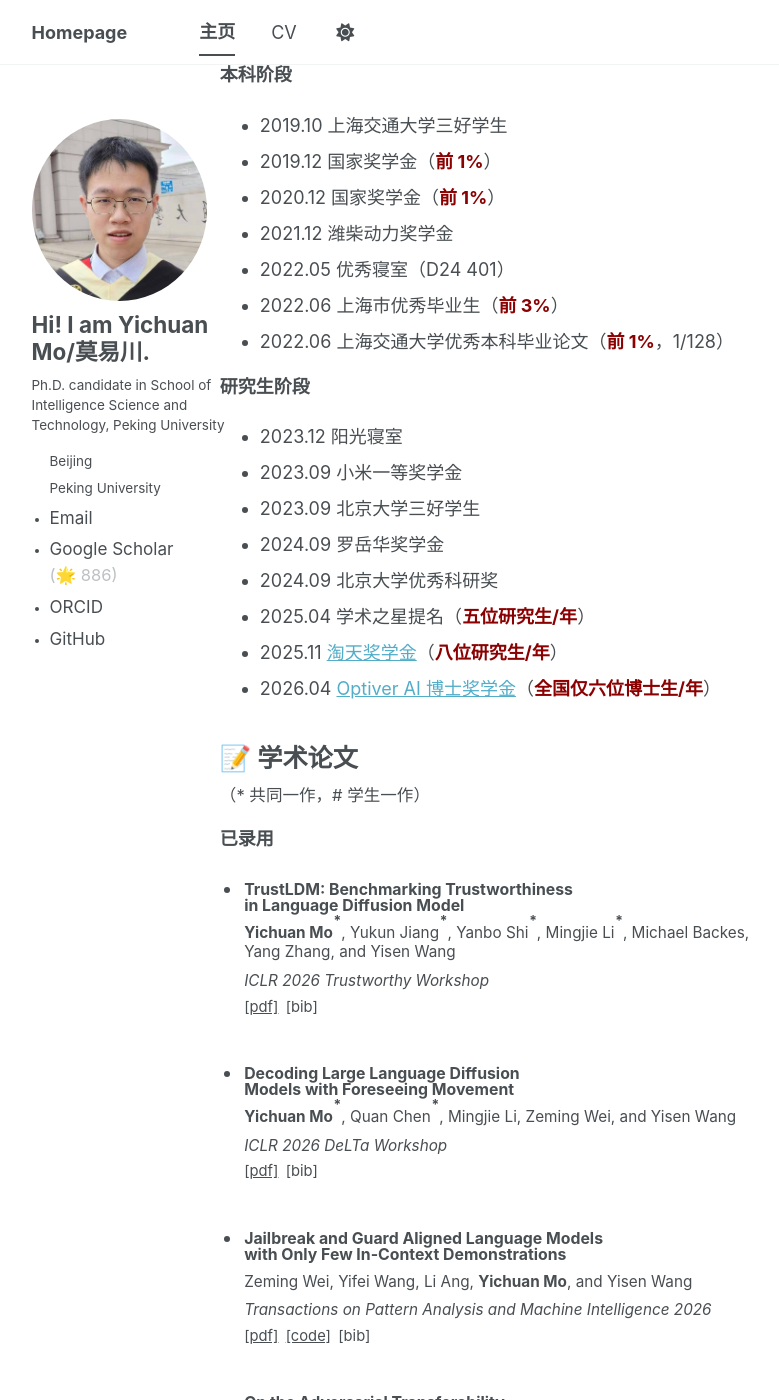
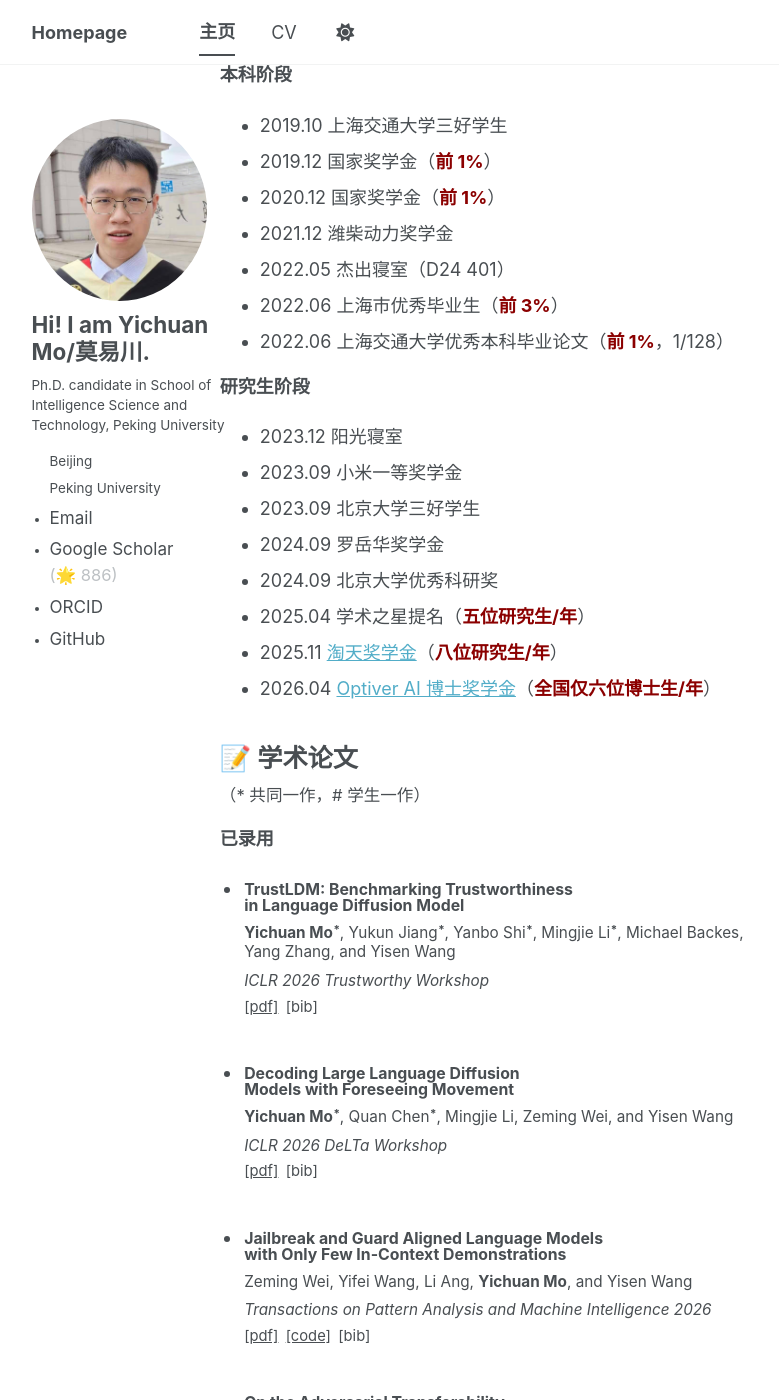
Before and after one commit to mo666666/mo666666.github.io, a Jekyll site: the page built from _pages/about-zh.md, in a window 1280 px wide and 1400 px high, scrolled down 596 px. Shown: the whole window, without its empty margins (164-943 px from the left). Built offline with Jekyll 4.4.1, drawn with Linux system fonts in a browser that asks for light colours; a script bundle is joined from its source files by our own code; library files that are not in the unit come from our copies.

Commit message:
solve * too high

```diff
--- a/_pages/about-zh.md
+++ b/_pages/about-zh.md
@@ -33,7 +33,7 @@ author_profile: true
   <li>2019.12 国家奖学金（<strong style="color: #8B0000;">前 1%</strong>）</li>
   <li>2020.12 国家奖学金（<strong style="color: #8B0000;">前 1%</strong>）</li>
   <li>2021.12 潍柴动力奖学金</li>
-  <li>2022.05 优秀寝室（D24 401）</li>
+  <li>2022.05 杰出寝室（D24 401）</li>
   <li>2022.06 上海市优秀毕业生（<strong style="color: #8B0000;">前 3%</strong>）</li>
   <li>2022.06 上海交通大学优秀本科毕业论文（<strong style="color: #8B0000;">前 1%</strong>，1/128）</li>
 </ul>
--- a/_sass/layout/_publications.scss
+++ b/_sass/layout/_publications.scss
@@ -97,10 +97,12 @@
 }
 
 .publication-entry__authors sup {
-  font-size: 0.9em;
+  font-size: 0.75em;
   font-weight: 700;
   line-height: 0;
-  vertical-align: super;
+  vertical-align: baseline;
+  position: relative;
+  top: -0.35em;
   margin-left: 0.05em;
 }
 
```
